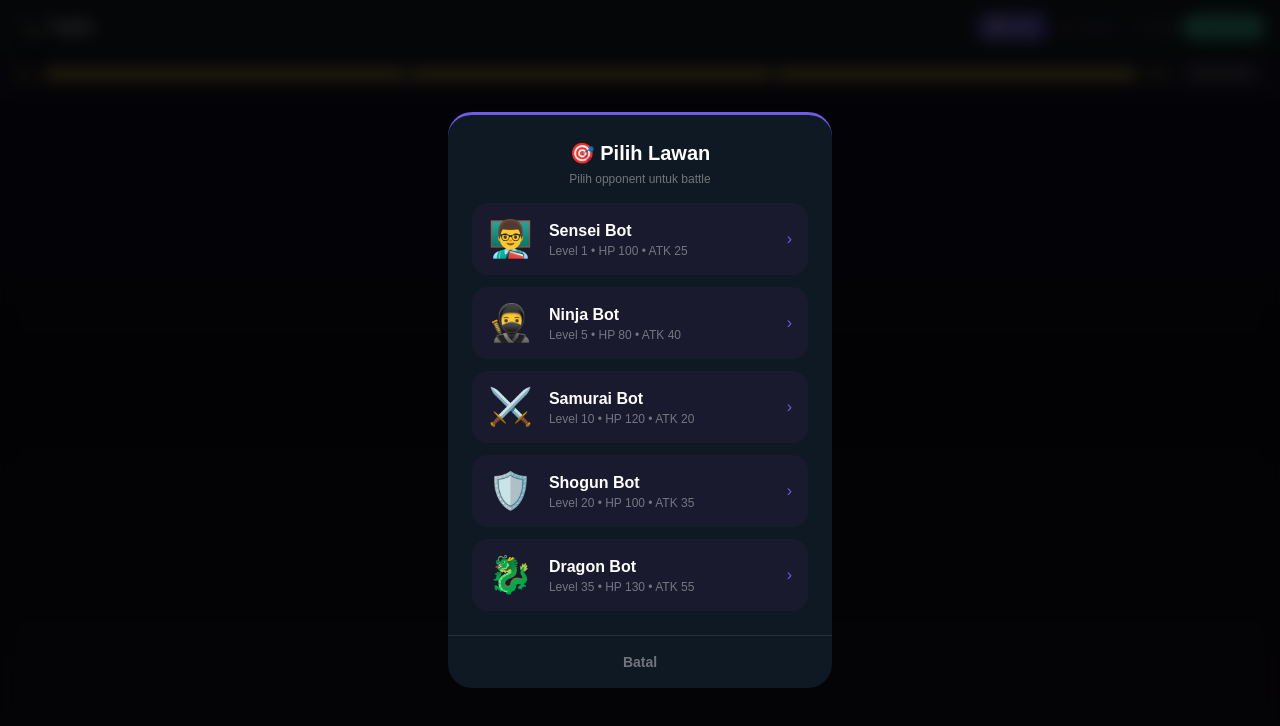
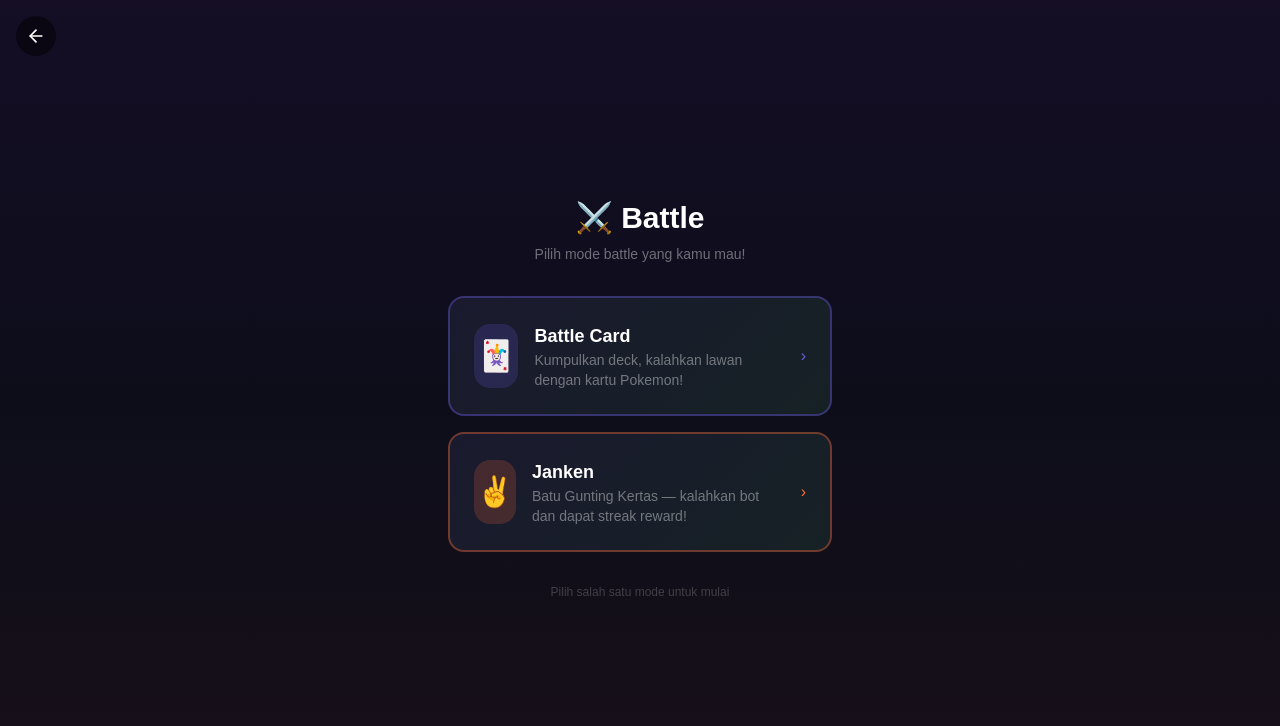
Before and after one commit to tamagoxx/kanjimon, a Next.js app: page /battle in a window 1280 px wide. Shown: the top 726 px of the page. Built offline with nearby package versions, Linux system fonts and the light colour scheme.

Commit message:
feat: battle page mode selector - Battle Card and Janken

```diff
--- a/src/app/battle/page.tsx
+++ b/src/app/battle/page.tsx
@@ -279,10 +279,9 @@ function BattlePageContent() {
   const searchParams = useSearchParams();
   const { ownedPokemon, addCoins, addDiamonds, trackQuestEvent } = useCollectionStore();
 
-  // Battle mode: 'card' (default) or 'janken'
-  const [battleMode, setBattleMode] = useState<'card' | 'janken'>(
-    searchParams.get('mode') === 'janken' ? 'janken' : 'card'
-  );
+  // Battle mode: derive from URL search params
+  const modeParam = searchParams.get('mode');
+  const battleMode: 'card' | 'janken' | null = modeParam === 'janken' ? 'janken' : modeParam === 'card' ? 'card' : null;
 
   // Core state
   const [phase, setPhase] = useState<Phase>('select-opponent');
@@ -692,6 +691,7 @@ function BattlePageContent() {
       setPlayerActive(null);
       setOppActive(null);
     } else {
+      // No mode selected → go to collection
       router.push('/');
     }
   };
@@ -706,7 +706,55 @@ function BattlePageContent() {
 
   // Render Janken mode
   if (battleMode === 'janken') {
-    return <JankenGame onBack={() => router.push('/collection?tab=battle')} />;
+    return <JankenGame onBack={() => router.push('/battle')} />;
+  }
+
+  // Render mode selector when no mode is set
+  if (!battleMode || (searchParams.get('mode') === null && phase === 'select-opponent' && !opponent)) {
+    return (
+      <div className="min-h-screen relative overflow-hidden" style={{ backgroundColor: '#0d0d1a' }}>
+        <div className="absolute inset-0 bg-gradient-to-b from-purple-900/10 via-transparent to-orange-900/10" />
+        <button onClick={() => router.push('/')} className="absolute top-4 left-4 w-10 h-10 rounded-full flex items-center justify-center z-50" style={{ backgroundColor: 'rgba(0,0,0,0.5)' }}>
+          <ArrowLeft className="w-5 h-5 text-white" />
+        </button>
+        <main className="relative z-10 flex flex-col items-center justify-center h-screen px-6">
+          <div className="text-center mb-8">
+            <h1 className="text-3xl font-black text-white mb-2">⚔️ Battle</h1>
+            <p className="text-white/40 text-sm">Pilih mode battle yang kamu mau!</p>
+          </div>
+
+          <div className="w-full max-w-sm space-y-4">
+            <button
+              onClick={() => router.push('/battle?mode=card')}
+              className="w-full p-6 rounded-2xl flex items-center gap-4 transition-all active:scale-95"
+              style={{ background: 'linear-gradient(135deg, #1a1a2e 0%, #162125 100%)', border: '2px solid #6c5ce760' }}
+            >
+              <div className="w-16 h-16 rounded-2xl flex items-center justify-center text-3xl" style={{ backgroundColor: '#6c5ce730' }}>🃏</div>
+              <div className="text-left">
+                <p className="font-bold text-white text-lg">Battle Card</p>
+                <p className="text-sm text-white/40">Kumpulkan deck, kalahkan lawan dengan kartu Pokemon!</p>
+              </div>
+              <span style={{ color: '#6c5ce7' }}>›</span>
+            </button>
+
+            <button
+              onClick={() => router.push('/battle?mode=janken')}
+              className="w-full p-6 rounded-2xl flex items-center gap-4 transition-all active:scale-95"
+              style={{ background: 'linear-gradient(135deg, #1a1a2e 0%, #162125 100%)', border: '2px solid #ff6b3560' }}
+            >
+              <div className="w-16 h-16 rounded-2xl flex items-center justify-center text-3xl" style={{ backgroundColor: '#ff6b3530' }}>✌️</div>
+              <div className="text-left">
+                <p className="font-bold text-white text-lg">Janken</p>
+                <p className="text-sm text-white/40">Batu Gunting Kertas — kalahkan bot dan dapat streak reward!</p>
+              </div>
+              <span style={{ color: '#ff6b35' }}>›</span>
+            </button>
+          </div>
+
+          <p className="text-white/20 text-xs mt-8">Pilih salah satu mode untuk mulai</p>
+        </main>
+      </div>
+    );
   }
 
   return (
```
